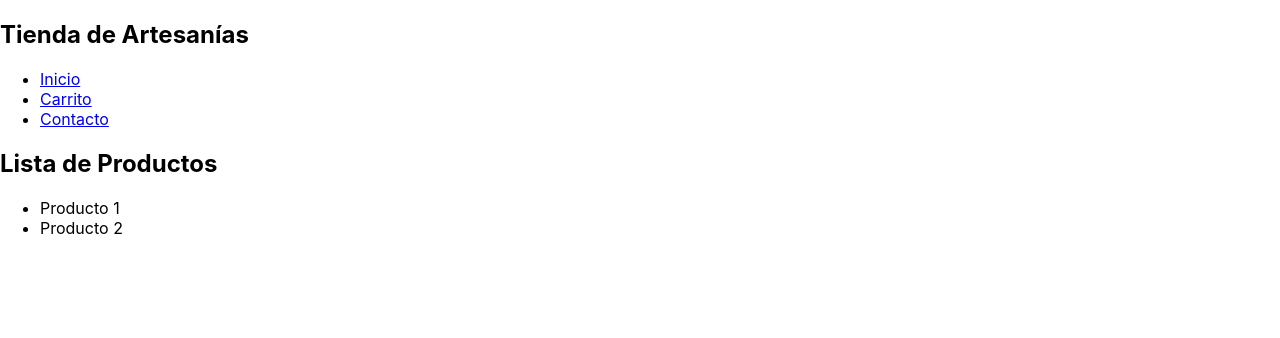
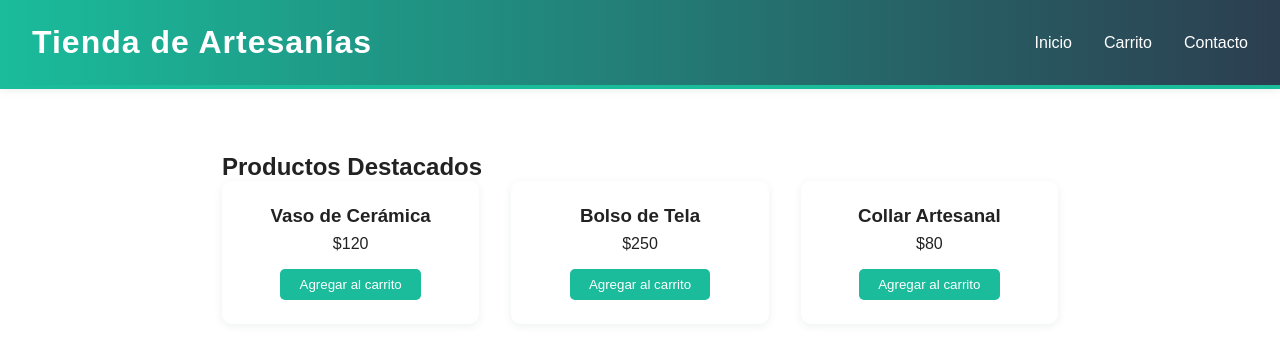
Before and after one commit to laplace247/tienda-online, a React (Create React App) app: page / in a window 1280 px wide. Shown: the top 338 px of the page. Built offline with nearby package versions, Linux system fonts and the light colour scheme.

Commit message:
agrego estilos del project

```diff
--- a/src/components/Header.js
+++ b/src/components/Header.js
@@ -1,12 +1,11 @@
 import React from 'react';
-
 import { Link } from 'react-router-dom';
 
 function Header() {
   return (
-    <nav>
-      <h1>Tienda de Artesanías</h1>
-      <ul>
+    <nav className="header-nav">
+      <h1 className="header-title">Tienda de Artesanías</h1>
+      <ul className="header-links">
         <li><Link to="/">Inicio</Link></li>
         <li><Link to="/cart">Carrito</Link></li>
         <li><Link to="/contacto">Contacto</Link></li>
--- a/src/components/ProductList.js
+++ b/src/components/ProductList.js
@@ -1,12 +1,27 @@
+import React from 'react';
+
 function ProductList() {
+  // Simulación de productos
+  const products = [
+    { id: 1, name: 'Vaso de Cerámica', price: 120 },
+    { id: 2, name: 'Bolso de Tela', price: 250 },
+    { id: 3, name: 'Collar Artesanal', price: 80 }
+  ];
+
   return (
-    <div>
-      <h2>Lista de Productos</h2>
-      <ul>
-        <li>Producto 1</li>
-        <li>Producto 2</li>
-      </ul>
-    </div>
+    <section className="product-list">
+      <h2>Productos Destacados</h2>
+      <div className="products">
+        {products.map(product => (
+          <div className="product-card" key={product.id}>
+            <h3>{product.name}</h3>
+            <p>${product.price}</p>
+            <button>Agregar al carrito</button>
+          </div>
+        ))}
+      </div>
+    </section>
   );
 }
+
 export default ProductList;
--- a/src/index.js
+++ b/src/index.js
@@ -1,6 +1,6 @@
 import React from 'react';
 import ReactDOM from 'react-dom/client';
-import './index.css';
+import './styles/globals.css';
 import App from './App';
 import reportWebVitals from './reportWebVitals';
 
--- a/src/styles/Header.css
+++ /dev/null
@@ -1,38 +0,0 @@
-nav {
-  background-color: #2c3e50;
-  padding: 1rem 2rem;
-  color: white;
-  display: flex;
-  align-items: center;
-  justify-content: space-between;
-  border-bottom: 4px solid #1abc9c;
-}
-
-nav h1 {
-  margin: 0;
-  font-size: 1.5rem;
-  font-family: 'Poppins', sans-serif;
-}
-
-nav ul {
-  list-style: none;
-  display: flex;
-  gap: 1rem;
-  margin: 0;
-  padding: 0;
-}
-
-nav ul li {
-  display: inline;
-}
-
-nav a {
-  color: white;
-  text-decoration: none;
-  font-weight: bold;
-  transition: color 0.3s ease;
-}
-
-nav a:hover {
-  color: #1abc9c;
-}
--- /dev/null
+++ b/src/styles/globals.css
@@ -0,0 +1,138 @@
+* {
+  box-sizing: border-box;
+  margin: 0;
+  padding: 0;
+}
+
+body {
+  font-family: 'Poppins', Arial, sans-serif;
+  color: #222;
+  min-height: 100vh;
+}
+
+a {
+  text-decoration: none;
+  color: inherit;
+}
+
+.header-nav {
+  background: linear-gradient(90deg, #1abc9c 0%, #2c3e50 100%);
+  padding: 1.5rem 2rem;
+  color: white;
+  display: flex;
+  align-items: center;
+  justify-content: space-between;
+  box-shadow: 0 2px 8px rgba(44, 62, 80, 0.08);
+}
+
+.header-title {
+  font-size: 2rem;
+  font-weight: 700;
+  letter-spacing: 1px;
+}
+
+.header-links {
+  list-style: none;
+  display: flex;
+  gap: 2rem;
+}
+
+.header-links li a {
+  color: white;
+  font-weight: 500;
+  transition: color 0.2s;
+}
+
+.header-links li a:hover {
+  color: #f1c40f;
+}
+
+.product-list {
+  padding: 2rem;
+  max-width: 900px;
+  margin: 2rem auto;
+}
+
+.products {
+  display: flex;
+  gap: 2rem;
+  flex-wrap: wrap;
+}
+
+.product-card {
+  background: white;
+  border-radius: 10px;
+  box-shadow: 0 2px 8px rgba(44, 62, 80, 0.08);
+  padding: 1.5rem;
+  flex: 1 1 200px;
+  min-width: 220px;
+  text-align: center;
+}
+
+.product-card h3 {
+  margin-bottom: 0.5rem;
+}
+
+.product-card button {
+  margin-top: 1rem;
+  background: #1abc9c;
+  color: white;
+  border: none;
+  padding: 0.5rem 1.2rem;
+  border-radius: 5px;
+  cursor: pointer;
+  transition: background 0.2s;
+}
+
+.product-card button:hover {
+  background: #16a085;
+}
+
+.cart-section {
+  max-width: 700px;
+  margin: 2rem auto;
+  background: white;
+  border-radius: 10px;
+  box-shadow: 0 2px 8px rgba(44, 62, 80, 0.08);
+  padding: 2rem;
+}
+
+
+nav {
+  background-color: #2c3e50;
+  padding: 1rem 2rem;
+  color: white;
+  display: flex;
+  align-items: center;
+  justify-content: space-between;
+  border-bottom: 4px solid #1abc9c;
+}
+
+nav h1 {
+  margin: 0;
+  font-size: 1.5rem;
+  font-family: 'Poppins', sans-serif;
+}
+
+nav ul {
+  list-style: none;
+  display: flex;
+  gap: 1rem;
+  margin: 0;
+  padding: 0;
+}
+
+nav ul li {
+  display: inline;
+}
+
+nav a {
+  color: white;
+  text-decoration: none;
+  font-weight: bold;
+  transition: color 0.3s ease;
+}
+
+nav a:hover {
+  color: #1abc9c;
+}
```
